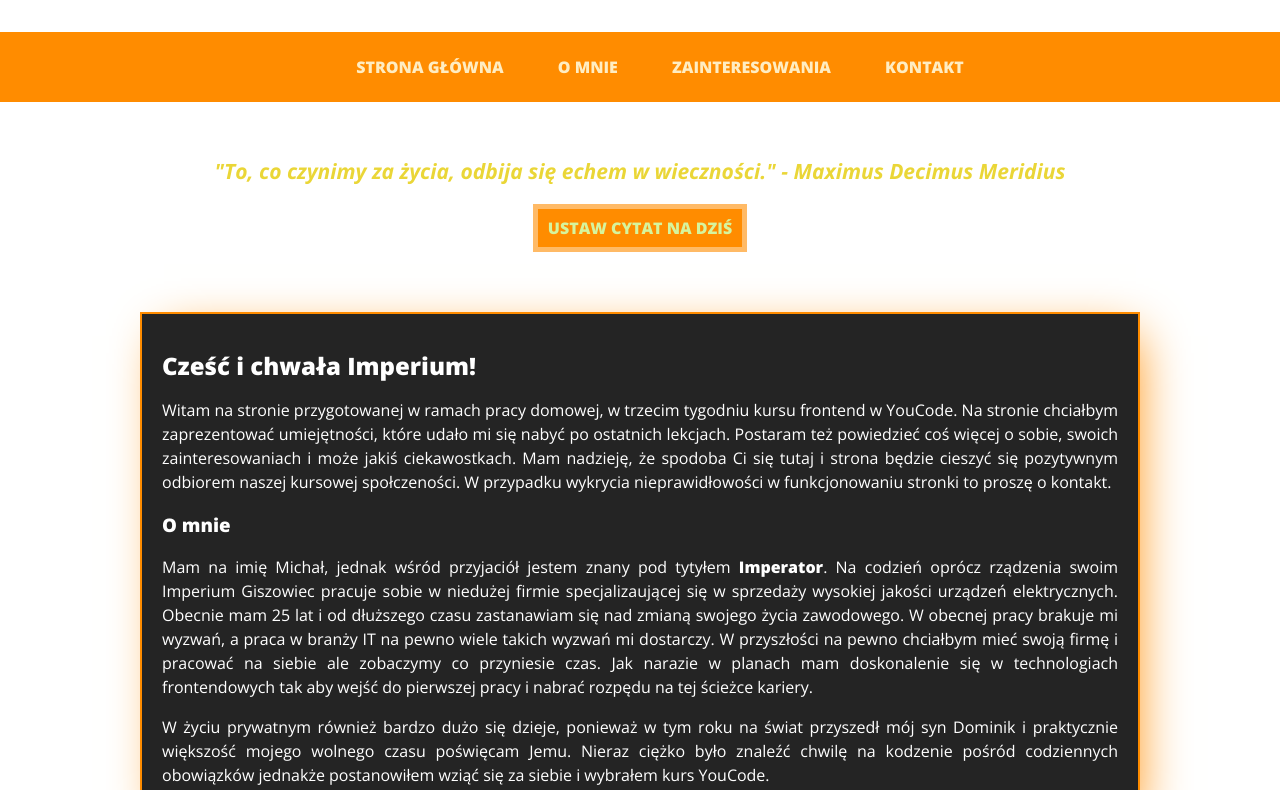
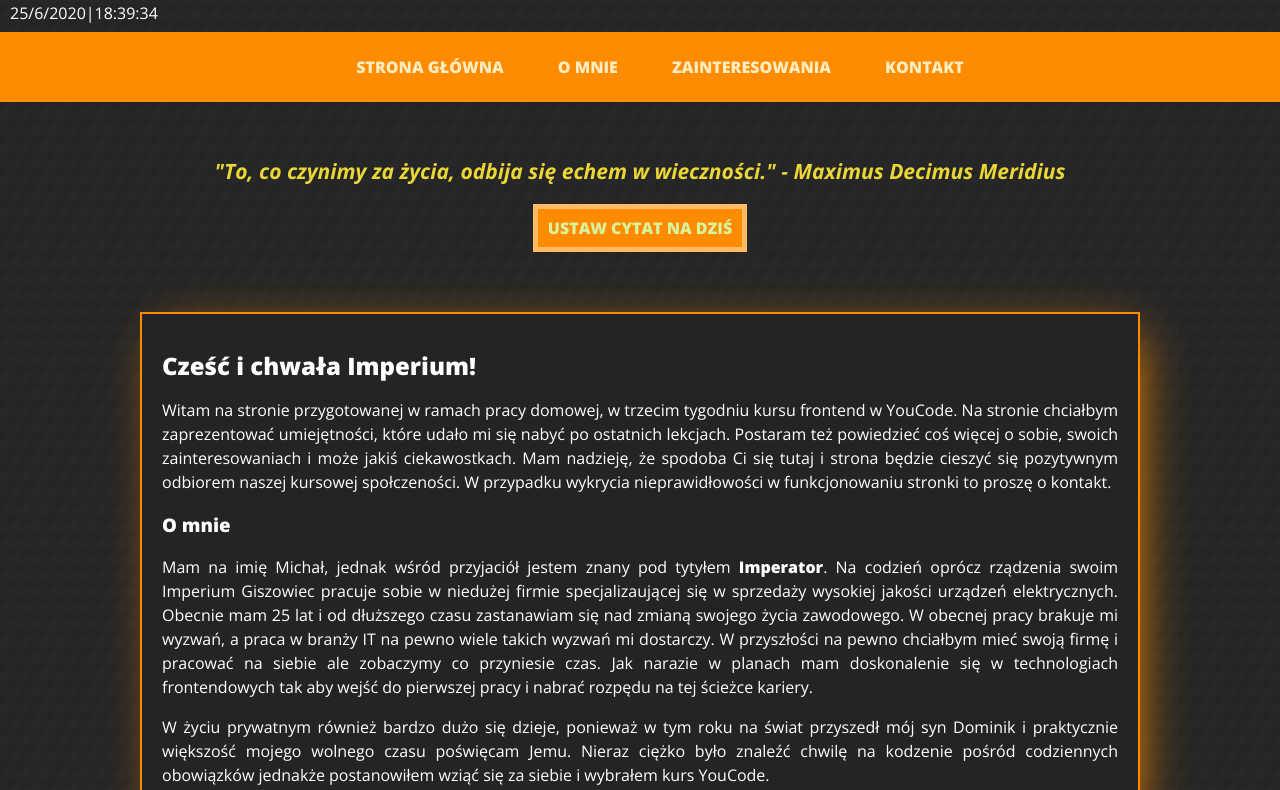
Before and after one commit to JaniecMichal/HomePage_HomeWork_05_YouCode, a plain HTML site: page index.html in a window 1280 px wide. Shown: the part 86-876 px from the top of the page. Drawn offline with nearby package versions, Linux system fonts and the light colour scheme; the site is published under a folder, as on GitHub Pages, so addresses that start at the root find nothing.

Commit message:
Update images sources

```diff
--- a/css/body.css
+++ b/css/body.css
@@ -8,7 +8,7 @@ html {
 
 .body {
     /* Background pattern from Toptal Subtle Patterns */
-    background-image: url("/images/hexabump.png");
+    background-image: url("../images/hexabump.png");
     color: white;
     font-family: 'Open Sans', sans-serif;
 }
```
